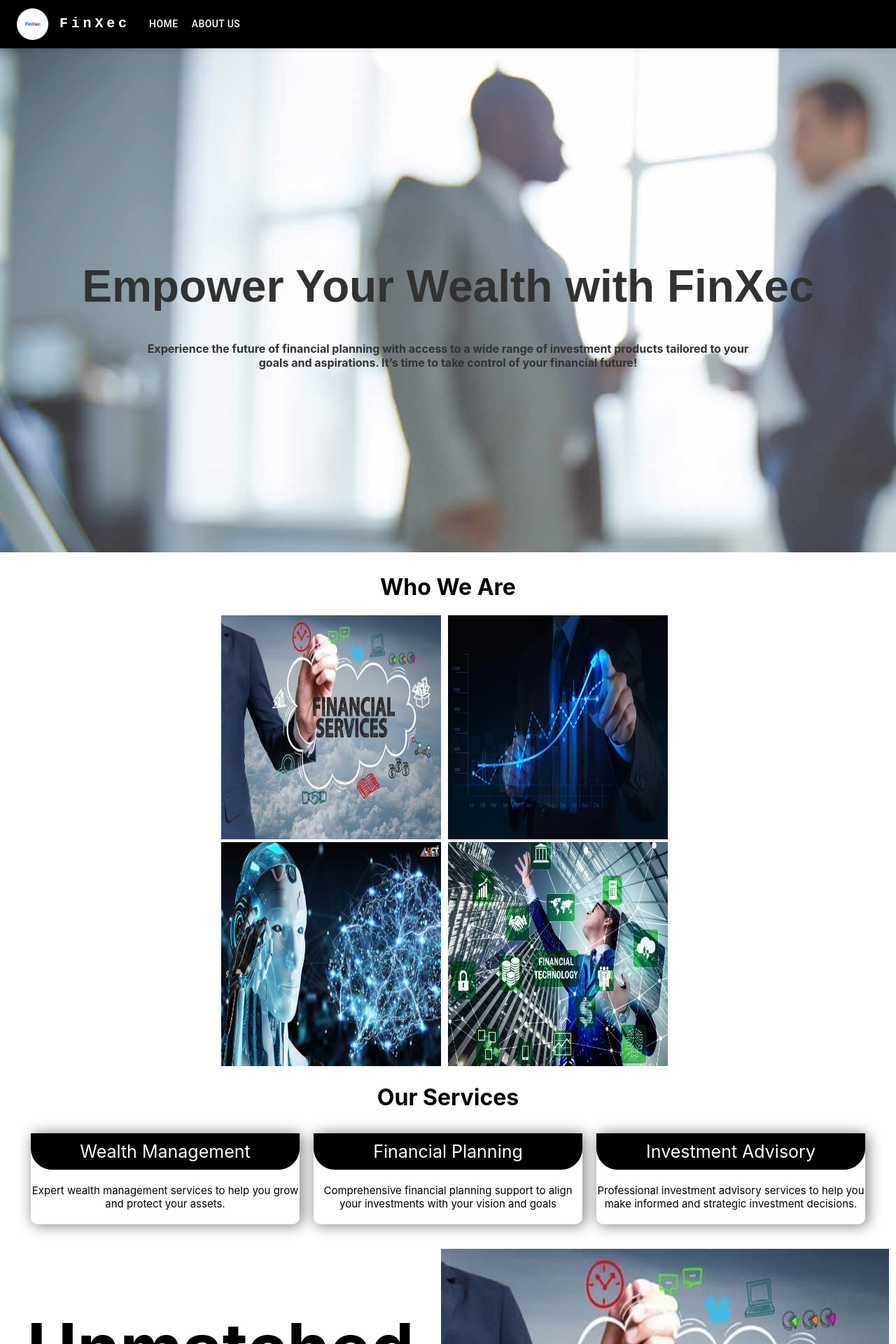
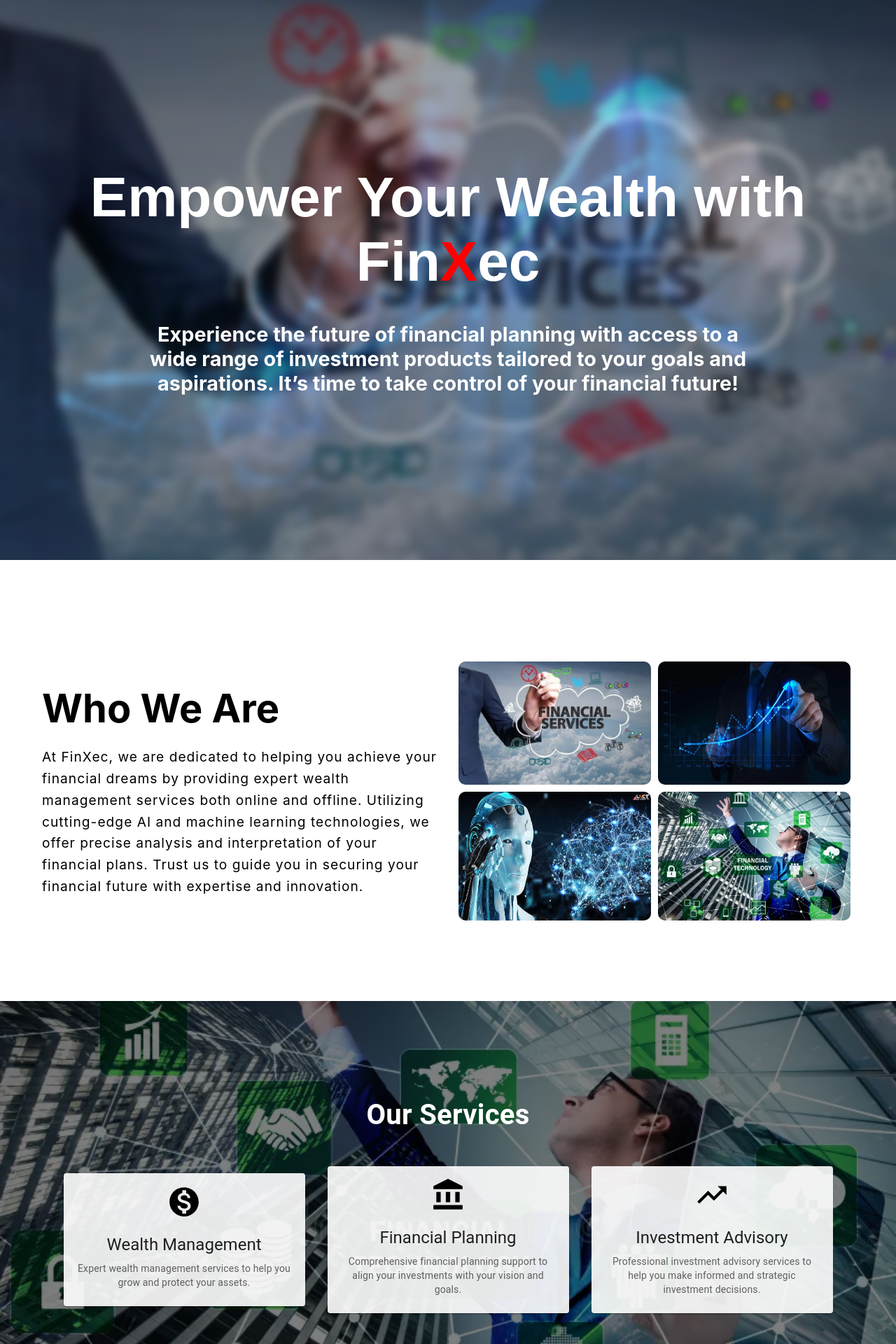
Before and after one commit to abhijan2402/FinanceApp, a React (Create React App) app: page / in a window 1280 px wide. Shown: the top 1920 px of the page at 70% size. Built offline with nearby package versions, Linux system fonts and the light colour scheme.

Commit message:
pages updated

```diff
--- a/package.json
+++ b/package.json
@@ -12,6 +12,7 @@
     "@testing-library/jest-dom": "^5.17.0",
     "@testing-library/react": "^13.4.0",
     "@testing-library/user-event": "^13.5.0",
+    "aos": "^2.3.4",
     "gh-pages": "^6.1.1",
     "lottie-react": "^2.4.0",
     "react": "^18.3.1",
--- a/src/App.css
+++ b/src/App.css
@@ -1,38 +1,23 @@
-.App {
-  text-align: center;
+*{
+  box-sizing: border-box;
+  padding: 0;
+  margin: 0;
+}
+::-webkit-scrollbar {
+  width: 10px;
 }
 
-.App-logo {
-  height: 40vmin;
-  pointer-events: none;
+/* Track */
+::-webkit-scrollbar-track {
+  background: #f1f1f1;
 }
 
-@media (prefers-reduced-motion: no-preference) {
-  .App-logo {
-    animation: App-logo-spin infinite 20s linear;
-  }
+/* Handle */
+::-webkit-scrollbar-thumb {
+  background: #feb0b0;
 }
 
-.App-header {
-  background-color: #282c34;
-  min-height: 100vh;
-  display: flex;
-  flex-direction: column;
-  align-items: center;
-  justify-content: center;
-  font-size: calc(10px + 2vmin);
-  color: white;
+/* Handle on hover */
+::-webkit-scrollbar-thumb:hover {
+  background: #ff6464;
 }
-
-.App-link {
-  color: #61dafb;
-}
-
-@keyframes App-logo-spin {
-  from {
-    transform: rotate(0deg);
-  }
-  to {
-    transform: rotate(360deg);
-  }
-}
--- a/src/App.js
+++ b/src/App.js
@@ -1,22 +1,22 @@
-import './App.css';
-import Intro from './components/Intro';
-import FinancialSupport from './screens/FinancialSupport';
-import OurServices from './screens/OurServices';
-import Navbar from './screens/Navbar';
-import Landing from './screens/Landing';
-import Footer from './screens/Footer';
-import OurWork from './screens/OurWork';
+import "./App.css";
+import Intro from "./components/Intro";
+import FinancialSupport from "./screens/FinancialSupport";
+import OurServices from "./screens/OurServices";
+import Navbar from "./screens/Navbar";
+import Landing from "./screens/Landing";
+import Footer from "./screens/Footer";
+import OurWork from "./screens/OurWork";
 
 function App() {
   return (
     <div className="App">
-      <Navbar />
+      {/* <Navbar /> */}
       <Landing />
       <Intro />
       <OurServices />
-      <FinancialSupport />
+      {/* <FinancialSupport />
       <OurWork />
-      <Footer />
+      <Footer /> */}
     </div>
   );
 }
--- a/src/components/Intro.js
+++ b/src/components/Intro.js
@@ -1,38 +1,88 @@
-import React from 'react'
-import SectionGap from './SectionGap'
-import Img1 from '../assets/Images/Img1.jpeg'
-import Img2 from '../assets/Images/Img2.webp'
-import Img3 from '../assets/Images/Img3.jpg'
-import Img4 from '../assets/Images/Img4.webp'
+import React, { useEffect } from "react";
+import SectionGap from "./SectionGap";
+import Img1 from "../assets/Images/Img1.jpeg";
+import Img2 from "../assets/Images/Img2.webp";
+import Img3 from "../assets/Images/Img3.jpg";
+import Img4 from "../assets/Images/Img4.webp";
+import AOS from "aos";
+import "aos/dist/aos.css";
 
 function Intro() {
-    return (
-        <>
-            <SectionGap />
-            <h1>
-                Who We Are
-            </h1>
-            <div style={MainDiv}>
-                <img src={Img1} style={Images} />
-                <img src={Img2} style={Images} />
-                <img src={Img3} style={Images} />
-                <img src={Img4} style={Images} />
-            </div>
-        </>
-    )
+  useEffect(() => {
+    AOS.init({
+      duration: 1200, // Animation duration
+      easing: "ease-in-out", // Easing option
+      once: true, // Whether animation should happen only once - while scrolling down
+    });
+  }, []);
+
+  return (
+    <>
+      <SectionGap />
+      <div style={introContainer}>
+        <div style={contentContainer} data-aos="fade-right">
+          <h1 style={titleStyle}>Who We Are</h1>
+          <p style={paragraphStyle}>
+            At FinXec, we are dedicated to helping you achieve your financial
+            dreams by providing expert wealth management services both online
+            and offline. Utilizing cutting-edge AI and machine learning
+            technologies, we offer precise analysis and interpretation of your
+            financial plans. Trust us to guide you in securing your financial
+            future with expertise and innovation.
+          </p>
+        </div>
+        <div style={imageContainer} data-aos="fade-left">
+          <img src={Img1} alt="Image 1" style={imageStyle} />
+          <img src={Img2} alt="Image 2" style={imageStyle} />
+          <img src={Img3} alt="Image 3" style={imageStyle} />
+          <img src={Img4} alt="Image 4" style={imageStyle} />
+        </div>
+      </div>
+    </>
+  );
 }
 
-const Images = {
-    width: "35%",
-    height: "40vh",
-    marginRight: "10px"
-}
-const MainDiv = {
-    width: "70%",
-    margin: "auto",
-    // display: "flex",
-    // flexDirection: "row",
-    // flexWrap: "wrap"
+const introContainer = {
+  display: "flex",
+  justifyContent: "space-between",
+  alignItems: "center",
+  maxWidth: "1200px",
+  margin: "0 auto",
+  padding: "20px",
+  flexWrap: "wrap",
+  height: "600px",
+};
 
-}
-export default Intro
+const contentContainer = {
+  flex: "1",
+  marginRight: "20px",
+  textAlign: "left",
+};
+
+const titleStyle = {
+  fontSize: "3.5rem",
+  marginBottom: "10px",
+};
+
+const paragraphStyle = {
+  fontSize: "1.2rem",
+  lineHeight: "1.6",
+  marginTop: "20px",
+  letterSpacing: "1px",
+};
+
+const imageContainer = {
+  flex: "1",
+  display: "flex",
+  flexWrap: "wrap",
+  gap: "10px",
+  justifyContent: "center",
+};
+
+const imageStyle = {
+  width: "calc(50% - 10px)", // Ensures two images per row with a small gap
+  height: "auto",
+  borderRadius: "10px",
+};
+
+export default Intro;
--- a/src/screens/Landing.js
+++ b/src/screens/Landing.js
@@ -1,33 +1,95 @@
-import React from 'react'
-import LandignImage from '../assets/Images/LandingImage.jpg'
+import React, { useEffect, useState } from "react";
+import LandignImage1 from "../assets/Images/Img1.jpeg";
+import LandignImage2 from "../assets/Images/Img2.webp";
+import LandignImage3 from "../assets/Images/Img4.webp";
+
 function Landing() {
+  const images = [LandignImage1, LandignImage2, LandignImage3];
+  const [currentIndex, setCurrentIndex] = useState(0);
+
+  useEffect(() => {
+    const interval = setInterval(() => {
+      setCurrentIndex((prevIndex) => (prevIndex + 1) % images.length);
+    }, 5000);
+    return () => clearInterval(interval);
+  }, [images.length]);
+
   return (
-        <div style={{
-            backgroundImage: `url(${LandignImage})`,
-            height: "90vh",
-            opacity: 0.8,
-            flexDirection: "row",
-            justifyContent: "center",
-            alignItems: "center",
-            alignContent: "center"
-        }}>
-            <h1 style={heading}>Empower Your Wealth with FinXec
+    <div style={container}>
+      <div
+        style={{ ...overlay, backgroundImage: `url(${images[currentIndex]})` }}
+      ></div>
+      <div style={textContainer}>
+        <h1 style={heading}>
+          Empower Your Wealth with Fin<span style={X}>X</span>ec
         </h1>
-            <h6 style={heading_six}>Experience the future of financial planning with access to a wide range of investment products tailored to your goals and aspirations. It’s time to take control of your financial future!</h6>
+        <h6 style={heading_six}>
+          Experience the future of financial planning with access to a wide
+          range of investment products tailored to your goals and aspirations.
+          It’s time to take control of your financial future!
+        </h6>
       </div>
-    )
+    </div>
+  );
 }
 
-export default Landing
+export default Landing;
+
+const container = {
+  position: "relative",
+  height: "100vh",
+  overflow: "hidden",
+};
+
+const overlay = {
+  position: "absolute",
+  top: 0,
+  left: 0,
+  right: 0,
+  bottom: 0,
+  backgroundSize: "cover",
+  backgroundPosition: "center",
+  transition: "background-image 2s ease-in-out",
+  transform: "scale(1.1)",
+  animation: "scaleEffect 5s infinite",
+  filter: "blur(6px)",
+  backgroundColor: "rgba(0, 0, 0, 1)",
+};
+
+const textContainer = {
+  position: "relative",
+  zIndex: 2,
+  color: "white",
+  textAlign: "center",
+  top: "50%",
+  transform: "translateY(-50%)",
+};
+
+const X = {
+  color: "red",
+};
+
 const heading = {
-    color: "black",
-    fontSize: "4em",
+  fontSize: "5em",
   fontFamily: "Arial",
+  marginBottom: "0.5em",
 };
+
 const heading_six = {
-    fontSize: "1rem",
+  fontSize: "1.8rem",
   width: "70%",
-    textAlign: "center",
-    margin: "auto"
+  margin: "auto",
+};
 
+// Add keyframes for the scaling effect
+const keyframes = `
+  @keyframes scaleEffect {
+    0% { transform: scale(1.1); }
+    50% { transform: scale(1); }
+    100% { transform: scale(1.1); }
   }
+`;
+
+// Inject keyframes into the document head
+const styleSheet = document.styleSheets[0];
+styleSheet.insertRule(keyframes, styleSheet.cssRules.length);
--- a/src/screens/Navbar.jsx
+++ b/src/screens/Navbar.jsx
@@ -1,126 +1,67 @@
-import * as React from "react";
-import AppBar from "@mui/material/AppBar";
-import Box from "@mui/material/Box";
-import Toolbar from "@mui/material/Toolbar";
-import IconButton from "@mui/material/IconButton";
-import Typography from "@mui/material/Typography";
-import Menu from "@mui/material/Menu";
-import MenuIcon from "@mui/icons-material/Menu";
-import Container from "@mui/material/Container";
-import Button from "@mui/material/Button";
-import MenuItem from "@mui/material/MenuItem";
-import AdbIcon from "@mui/icons-material/Adb";
+import React from "react";
 import Logo from "../assets/Images/Logo.png";
-const pages = ["Home", "About us"];
 
 function Navbar() {
-  const [anchorElNav, setAnchorElNav] = React.useState(null);
-
-  const handleOpenNavMenu = (event) => {
-    setAnchorElNav(event.currentTarget);
-  };
-
-  const handleCloseNavMenu = () => {
-    setAnchorElNav(null);
-  };
-
   return (
-    <AppBar position="static" style={{backgroundColor:"black"}}>
-      <Container maxWidth="xl" sx={{}}>
-        <Toolbar disableGutters>
-          <img
-            src={Logo}
-            alt="Home Page"
-            style={{ width: "45px", height: "45px" }}
-          />
-          <Typography
-            variant="h6"
-            noWrap
-            component="a"
-            href="#app-bar-with-responsive-menu"
-            sx={{
-              mr: 2,
-              display: { xs: "none", md: "flex" },
-              fontFamily: "monospace",
-              fontWeight: 700,
-              letterSpacing: ".3rem",
-              color: "inherit",
-              textDecoration: "none",
-              mx: 2,
-            }}
-          >
-            FinXec
-          </Typography>
-
-          <Box sx={{ flexGrow: 1, display: { xs: "flex", md: "none" } }}>
-            <IconButton
-              size="large"
-              aria-label="account of current user"
-              aria-controls="menu-appbar"
-              aria-haspopup="true"
-              onClick={handleOpenNavMenu}
-              color="inherit"
-            >
-              <MenuIcon />
-            </IconButton>
-            <Menu
-              id="menu-appbar"
-              anchorEl={anchorElNav}
-              anchorOrigin={{
-                vertical: "bottom",
-                horizontal: "left",
-              }}
-              keepMounted
-              transformOrigin={{
-                vertical: "top",
-                horizontal: "left",
-              }}
-              open={Boolean(anchorElNav)}
-              onClose={handleCloseNavMenu}
-              sx={{
-                display: { xs: "block", md: "none" },
-              }}
-            >
-              {pages.map((page) => (
-                <MenuItem key={page} onClick={handleCloseNavMenu}>
-                  <Typography textAlign="center">{page}</Typography>
-                </MenuItem>
-              ))}
-            </Menu>
-          </Box>
-          <AdbIcon sx={{ display: { xs: "flex", md: "none" }, mr: 1 }} />
-          <Typography
-            variant="h5"
-            noWrap
-            component="a"
-            href="#app-bar-with-responsive-menu"
-            sx={{
-              mr: 2,
-              display: { xs: "flex", md: "none" },
-              flexGrow: 1,
-              fontFamily: "monospace",
-              fontWeight: 700,
-              letterSpacing: ".3rem",
-              color: "inherit",
-              textDecoration: "none",
-            }}
-          >
-            LOGO
-          </Typography>
-          <Box sx={{ flexGrow: 1, display: { xs: "none", md: "flex" } }}>
-            {pages.map((page) => (
-              <Button
-                key={page}
-                onClick={handleCloseNavMenu}
-                sx={{ my: 2, color: "white", display: "block" }}
-              >
-                {page}
-              </Button>
-            ))}
-          </Box>
-        </Toolbar>
-      </Container>
-    </AppBar>
+    <div style={navbar}>
+      <div style={logoContainer}>
+        <img src={Logo} alt="Home Page" style={logoStyle} />
+      </div>
+      <div style={navbarItems}>
+        <ul style={navbarList}>
+          <li style={navbarItem}>Home</li>
+          <li style={navbarItem}>About</li>
+          <li style={navbarItem}>Blogs</li>
+        </ul>
+      </div>
+    </div>
   );
 }
+
 export default Navbar;
+
+const navbar = {
+  position: "sticky",
+  top: 0,
+  width: "100%",
+  backgroundColor: "none", // Transparent background
+  display: "flex",
+  alignItems: "center",
+  padding: "10px 20px",
+  zIndex: 1000, // Ensure it stays on top
+};
+
+const logoContainer = {
+  flexGrow: 1,
+};
+
+const logoStyle = {
+  width: "45px",
+  height: "45px",
+};
+
+const navbarItems = {
+  display: "flex",
+  justifyContent: "flex-end",
+  flexGrow: 2,
+};
+
+const navbarList = {
+  display: "flex",
+  listStyle: "none",
+  margin: 0,
+  padding: 0,
+};
+
+const navbarItem = {
+  margin: "0 15px",
+  color: "white", // White text to stand out on transparent background
+  cursor: "pointer",
+  fontSize: "18px",
+  fontFamily: "Arial, sans-serif",
+  transition: "color 0.3s ease",
+};
+
+navbarItem["&:hover"] = {
+  color: "#ccc", // Lighter color on hover
+};
--- a/src/screens/OurServices.jsx
+++ b/src/screens/OurServices.jsx
@@ -1,16 +1,83 @@
 import React from "react";
-import ServiceCard from "../components/ServiceCard";
+import { Card, CardContent, Typography, Box } from "@mui/material";
+import { MonetizationOn, AccountBalance, TrendingUp } from "@mui/icons-material";
+import Img4 from "../assets/Images/Img4.webp";
+
+function ServiceCard({ title, description, Icon }) {
+  return (
+    <Card
+      sx={{
+        maxWidth: 345,
+        m: 2,
+        textAlign: "center",
+        transition: "transform 0.3s ease-in-out",
+        "&:hover": {
+          transform: "scale(1.05)",
+        },
+        backgroundColor: "rgba(255, 255, 255, 0.9)", // slight transparency for background
+      }}
+    >
+      <CardContent>
+        <Box sx={{ mb: 2 }}>
+          <Icon sx={{ fontSize: 50, color: "#000" }} />
+        </Box>
+        <Typography variant="h5" component="div">
+          {title}
+        </Typography>
+        <Typography variant="body2" color="text.secondary" sx={{ mt: 1 }}>
+          {description}
+        </Typography>
+      </CardContent>
+    </Card>
+  );
+}
 
 function OurServices() {
   return (
-    <div style={{ marginBottom: "2%" }}>
-      <h1>Our Services</h1>
+    <div
+      style={{
+        marginBottom: "2%",
+        textAlign: "center",
+        position: "relative",
+        overflow: "hidden",
+        padding: "40px 20px",
+        backgroundImage: `url(${Img4})`,
+        backgroundSize: "cover",
+        backgroundPosition: "center",
+        backgroundAttachment: "fixed",
+        height:"600px",
+        display:"flex",
+        alignItems:"center",
+        flexDirection:"column",
+        justifyContent:"center"
+      }}
+    >
+      <div
+        style={{
+          position: "absolute",
+          top: 0,
+          left: 0,
+          right: 0,
+          bottom: 0,
+          backgroundColor: "rgba(0, 0, 0, 0.5)", // darker overlay to improve text readability
+          zIndex: 1,
+        }}
+      />
+      <Typography
+        variant="h4"
+        component="h1"
+        sx={{ mb: 4, color: "white", position: "relative", zIndex: 2,  fontSize: 40, fontWeight: "bold" }}
+      >
+        Our Services
+      </Typography>
       <div
         style={{
           display: "flex",
           alignItems: "center",
           flexWrap: "wrap",
           justifyContent: "center",
+          position: "relative",
+          zIndex: 2,
         }}
       >
         <ServiceCard
@@ -18,18 +85,21 @@
           description={
             "Expert wealth management services to help you grow and protect your assets."
           }
+          Icon={MonetizationOn}
         />
         <ServiceCard
           title={"Financial Planning"}
           description={
-            "Comprehensive financial planning support to align your investments with your vision and goals"
+            "Comprehensive financial planning support to align your investments with your vision and goals."
           }
+          Icon={AccountBalance}
         />
         <ServiceCard
           title={"Investment Advisory"}
           description={
             "Professional investment advisory services to help you make informed and strategic investment decisions."
           }
+          Icon={TrendingUp}
         />
       </div>
     </div>
```
Also changed, not shown: public/index.html (+15 -18 lines), src/screens/Layout.jsx (added, +13 -0 lines), 1 other file (tests, documents, lock files or other folders). Lines whose indentation alone changed are shown as unchanged.
